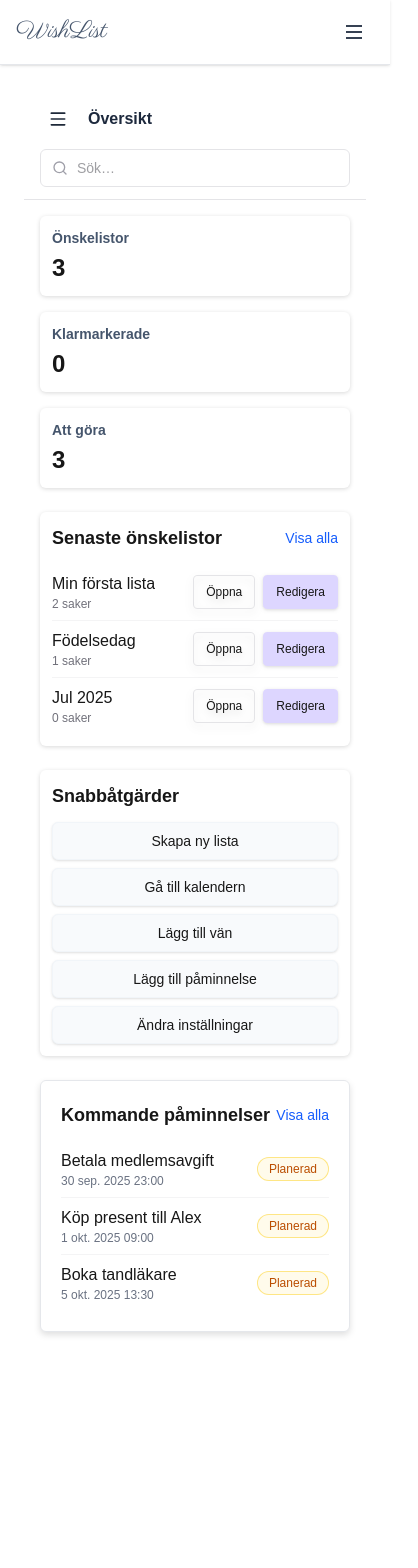
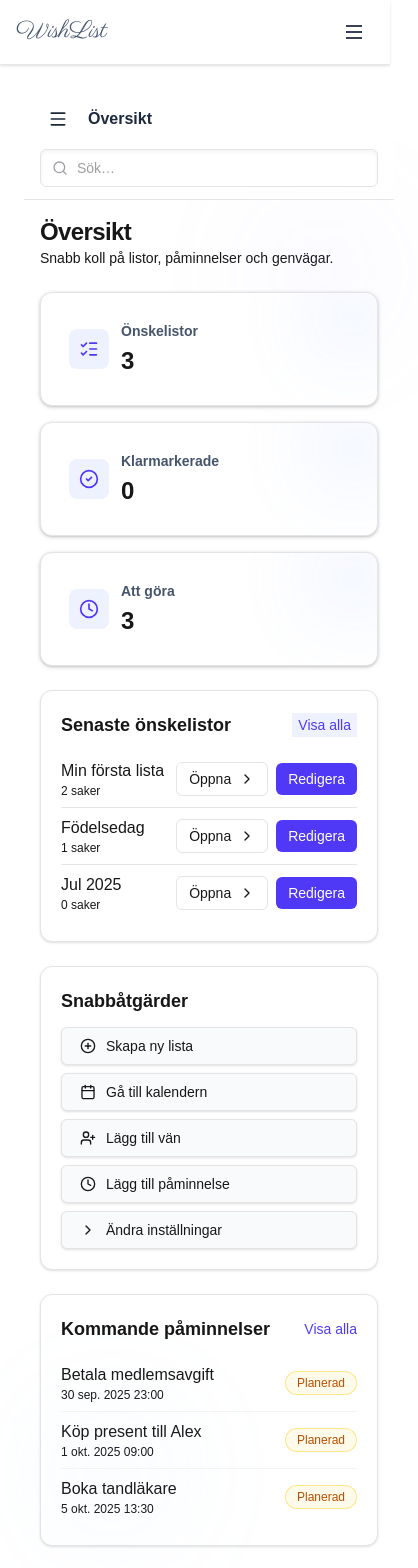
Before and after one commit to figge94/ny-wishlist, a Next.js app: page /dashboard in a window 390 px wide. Shown: the top 1568 px of the page, 418 px wide, since content can reach past the window. Before the commit the page ends 1372 px from the top, so only its background shows below. Built offline with nearby package versions, Linux system fonts and the light colour scheme.

Commit message:
gjort en tidslinje på nyheter-sidan

```diff
--- a/src/app/(auth)/login/page.tsx
+++ b/src/app/(auth)/login/page.tsx
@@ -36,7 +36,7 @@ export default function LoginPage() {
   }
 
   return (
-    <main className="min-h-screen grid place-items-center px-4 py-12">
+    <main className="grid place-items-center px-4 py-12">
       <div className="w-full max-w-md bg-white rounded-2xl drop-shadow-sm p-8">
         <h1
           className={`text-3xl text-slate-600 text-center ${parisienne.className}`}>
--- a/src/app/dashboard/layout.tsx
+++ b/src/app/dashboard/layout.tsx
@@ -61,7 +61,7 @@ export default async function Layout({
               <Search className="pointer-events-none absolute left-3 top-1/2 -translate-y-1/2 h-4 w-4 text-zinc-400" />
               <input
                 placeholder="Sök…"
-                className="w-full border border-zinc-200 rounded-md pl-9 pr-3 py-2 text-sm bg-white text-zinc-700 focus:outline-none focus:ring-2 focus:ring-slate-600"
+                className="w-full border border-zinc-200 rounded-md pl-9 pr-3 py-2 text-sm inset-shadow-sm bg-white text-zinc-700 focus:outline-none focus:ring-2 focus:ring-slate-600"
               />
             </div>
           </div>
--- a/src/app/dashboard/page.tsx
+++ b/src/app/dashboard/page.tsx
@@ -2,7 +2,15 @@
 import Link from "next/link";
 import { api } from "@/lib";
 import { Card, CardTitle, CardValue } from "@/components/card";
-import { PlusCircle, Calendar, UserPlus } from "lucide-react";
+import {
+  PlusCircle,
+  Calendar,
+  UserPlus,
+  ChevronRight,
+  ListChecks,
+  CheckCircle2,
+  Clock
+} from "lucide-react";
 
 function fmt(d: string) {
   return new Date(d).toLocaleString("sv-SE", {
@@ -13,6 +21,36 @@ function fmt(d: string) {
     minute: "2-digit"
   });
 }
+
+// Lokala stil-konstanter (fortfarande 100% Tailwind)
+const S = {
+  decoTop:
+    "pointer-events-none absolute -top-10 -right-10 h-48 w-48 rounded-full blur-3xl opacity-25 " +
+    "[background:radial-gradient(60%_60%_at_50%_50%,rgba(167,139,250,.65)_0%,rgba(167,139,250,0)_70%)]",
+  decoBtm:
+    "pointer-events-none absolute -bottom-10 -left-10 h-56 w-56 rounded-full blur-3xl opacity-20 " +
+    "[background:radial-gradient(60%_60%_at_50%_50%,rgba(147,197,253,.6)_0%,rgba(147,197,253,0)_70%)]",
+
+  card: "rounded-xl border border-zinc-200 dark:border-zinc-800 bg-white dark:bg-zinc-900 shadow-sm transition",
+  cardHover: "hover:shadow-md",
+  cardP: "p-5",
+
+  btn:
+    "inline-flex items-center gap-2 rounded-md px-3 py-1.5 text-sm transition " +
+    "focus-visible:outline-none focus-visible:ring-2 focus-visible:ring-indigo-600 active:scale-95",
+  btnPrimary: "bg-indigo-600 text-white hover:bg-indigo-500",
+  btnOutline:
+    "border border-zinc-200 dark:border-zinc-700 bg-white dark:bg-zinc-900 hover:bg-zinc-50 dark:hover:bg-zinc-800",
+
+  badge: "rounded-full px-3 py-1 text-xs ring-1 ring-inset",
+  badgeGreen:
+    "bg-green-50 text-green-700 ring-green-200 dark:bg-green-900/20 dark:text-green-300 dark:ring-green-800",
+  badgeAmber:
+    "bg-amber-50 text-amber-700 ring-amber-200 dark:bg-amber-900/20 dark:text-amber-300 dark:ring-amber-800",
+
+  listRow: "py-2 flex items-center justify-between gap-3",
+  listMeta: "text-xs text-muted-foreground"
+};
 
 export default function DashboardPage() {
   // Data
@@ -29,49 +67,68 @@ export default function DashboardPage() {
   const todoCount = allItems.length - doneCount;
 
   const stats = [
-    { label: "Önskelistor", value: lists.length },
-    { label: "Klarmarkerade", value: doneCount },
-    { label: "Att göra", value: todoCount }
+    { label: "Önskelistor", value: lists.length, Icon: ListChecks },
+    { label: "Klarmarkerade", value: doneCount, Icon: CheckCircle2 },
+    { label: "Att göra", value: todoCount, Icon: Clock }
   ];
 
-  // “Senaste” listor = topp 3 i fakeDB
   const recentLists = lists.slice(0, 3);
 
   return (
+    <div className="relative">
+      {/* Dekorativa gradienter */}
+      <div aria-hidden className={S.decoTop} />
+      <div aria-hidden className={S.decoBtm} />
+
+      {/* Header */}
+      <header className="mb-6">
+        <h1 className="text-2xl font-bold tracking-tight">Översikt</h1>
+        <p className="text-sm text-muted-foreground">
+          Snabb koll på listor, påminnelser och genvägar.
+        </p>
+      </header>
+
       <div className="grid gap-6">
-      {/* Stat-kort */}
+        {/* Stats */}
         <section aria-labelledby="stats" className="grid gap-4 lg:grid-cols-3">
           <h2 id="stats" className="sr-only">
             Statistik
           </h2>
-        {stats.map((s) => (
-          <Card key={s.label} className="overflow-hidden">
-            <CardTitle>{s.label}</CardTitle>
-            <CardValue>{s.value}</CardValue>
+          {stats.map(({ label, value, Icon }) => (
+            <Card
+              key={label}
+              className={`${S.card} ${S.cardHover} overflow-hidden`}>
+              <div className="absolute -right-6 -top-6 h-24 w-24 rounded-full opacity-10 blur-2xl bg-gradient-to-br from-indigo-400 to-blue-400" />
+              <div className="flex items-center gap-3 p-4">
+                <div className="grid h-10 w-10 place-items-center rounded-lg bg-indigo-50 dark:bg-indigo-900/30">
+                  <Icon className="h-5 w-5 text-indigo-600 dark:text-indigo-300" />
+                </div>
+                <div>
+                  <CardTitle>{label}</CardTitle>
+                  <CardValue>{value}</CardValue>
+                </div>
+              </div>
             </Card>
           ))}
         </section>
 
-      {/* Två kolumner: senaste + snabbåtgärder */}
-      <section aria-labelledby="latest" className="grid gap-6 lg:grid-cols-3">
-        <Card className="lg:col-span-2">
+        {/* Senaste + snabbåtgärder */}
+        <section className="grid gap-6 lg:grid-cols-3">
+          {/* Senaste */}
+          <div className={`${S.card} ${S.cardP} lg:col-span-2`}>
             <header className="mb-3 flex items-center justify-between">
-            <h2 id="latest" className="text-lg font-semibold">
-              Senaste önskelistor
-            </h2>
+              <h2 className="text-lg font-semibold">Senaste önskelistor</h2>
               <Link
                 href="/dashboard/wishlists"
-              className="text-sm text-blue-600 hover:underline underline-offset-4">
+                className="text-sm bg-indigo-50 py-0.5 px-1.5 text-indigo-600 hover:underline underline-offset-4">
                 Visa alla
               </Link>
             </header>
 
             {recentLists.length ? (
-            <ul className="divide-y divide-zinc-100">
+              <ul className="divide-y divide-zinc-200 dark:divide-zinc-800">
                 {recentLists.map((l) => (
-                <li
-                  key={l.id}
-                  className="py-2 flex items-center justify-between gap-3">
+                  <li key={l.id} className={S.listRow}>
                     <div className="min-w-0">
                       <Link
                         href={`/wishlist/${l.id}`}
@@ -79,19 +136,17 @@ export default function DashboardPage() {
                         title={l.name}>
                         {l.name}
                       </Link>
-                    <div className="text-xs text-zinc-500">
-                      {l.items.length} saker
-                    </div>
+                      <div className={S.listMeta}>{l.items.length} saker</div>
                     </div>
                     <div className="flex items-center gap-2">
                       <Link
                         href={`/wishlist/${l.id}`}
-                      className="rounded-sm border border-zinc-200 drop-shadow-lg px-3 py-2 text-xs hover:bg-gray-50 focus-visible:outline-none focus-visible:ring-2 focus-visible:ring-slate-600 active:scale-95">
-                      Öppna
+                        className={`${S.btn} ${S.btnOutline}`}>
+                        Öppna <ChevronRight className="h-4 w-4" />
                       </Link>
                       <Link
                         href={`/wishlist/${l.id}/edit`}
-                      className="rounded-sm bg-violet-200 border border-violet-200 drop-shadow px-3 py-2   text-xs hover:bg-violet-100 focus-visible:outline-none focus-visible:ring-2 focus-visible:ring-slate-600 active:scale-95">
+                        className={`${S.btn} ${S.btnPrimary}`}>
                         Redigera
                       </Link>
                     </div>
@@ -99,96 +154,113 @@ export default function DashboardPage() {
                 ))}
               </ul>
             ) : (
-            <div className="rounded-md border border-dashed p-6 text-center">
-              <p className="text-gray-600">Inga listor ännu.</p>
+              <div className="rounded-md border border-dashed p-8 text-center">
+                <div className="mx-auto mb-3 h-14 w-14 rounded-full grid place-items-center bg-indigo-50 dark:bg-indigo-900/30">
+                  <ListChecks className="h-6 w-6 text-indigo-600 dark:text-indigo-300" />
+                </div>
+                <p className="text-muted-foreground">Inga listor ännu.</p>
                 <Link
                   href="/wishlist/new"
-                className="mt-3 inline-flex items-center rounded-md bg-blue-600 px-3 py-1.5 text-sm text-white hover:bg-blue-700 focus-visible:outline-none focus-visible:ring-2 focus-visible:ring-blue-600">
+                  className={`mt-3 ${S.btn} ${S.btnPrimary}`}>
+                  <PlusCircle className="h-4 w-4" />
                   Skapa din första lista
                 </Link>
               </div>
             )}
-        </Card>
+          </div>
 
-        <Card aria-labelledby="quick">
-          <h2 id="quick" className="text-lg font-semibold mb-3">
-            Snabbåtgärder
-          </h2>
+          {/* Snabbåtgärder */}
+          <div className={`${S.card} ${S.cardP}`}>
+            <h2 className="text-lg font-semibold mb-3">Snabbåtgärder</h2>
             <div className="grid gap-2">
-            <Link
+              <QuickLink
                 href="/wishlist/new"
-              className="rounded-md border border-slate-100 bg-slate-50 shadow-sm px-4 py-2 text-sm hover:bg-slate-100 hover:drop-shadow-lg transition focus-visible:outline-2  focus-visible:ring-2 focus-visible:ring-slate-600 text-center">
+                icon={<PlusCircle className="h-4 w-4" />}>
                 Skapa ny lista
-            </Link>
-            <Link
+              </QuickLink>
+              <QuickLink
                 href="/calendar"
-              className="rounded-md border border-slate-100 bg-slate-50 shadow-sm px-4 py-2 text-sm hover:bg-slate-100 hover:drop-shadow-lg transition focus-visible:outline-2 focus-visible:ring-2 focus-visible:ring-slate-600 text-center">
+                icon={<Calendar className="h-4 w-4" />}>
                 Gå till kalendern
-            </Link>
-            <Link
+              </QuickLink>
+              <QuickLink
                 href="/dashboard/friends"
-              className="rounded-md border border-slate-100 bg-slate-50 shadow-sm px-4 py-2 text-sm hover:bg-slate-100 hover:drop-shadow-lg transition focus-visible:outline-2 focus-visible:ring-2 focus-visible:ring-slate-600 text-center">
+                icon={<UserPlus className="h-4 w-4" />}>
                 Lägg till vän
-            </Link>
-            <Link
+              </QuickLink>
+              <QuickLink
                 href="/dashboard/reminders"
-              className="rounded-md border border-slate-100 bg-slate-50 shadow-sm px-4 py-2 text-sm hover:bg-slate-100 hover:drop-shadow-lg transition focus-visible:outline-2 focus-visible:ring-2 focus-visible:ring-slate-600 text-center">
+                icon={<Clock className="h-4 w-4" />}>
                 Lägg till påminnelse
-            </Link>
-            <Link
+              </QuickLink>
+              <QuickLink
                 href="/dashboard/settings"
-              className="rounded-md border border-slate-100 bg-slate-50 shadow-sm px-4 py-2 text-sm hover:bg-slate-100 hover:drop-shadow-lg transition focus-visible:outline-2 focus-visible:ring-2 focus-visible:ring-slate-600 text-center">
+                icon={<ChevronRight className="h-4 w-4" />}>
                 Ändra inställningar
-            </Link>
+              </QuickLink>
             </div>
-        </Card>
+          </div>
         </section>
 
-      {/* Kommande påminnelser */}
-      <section
-        aria-labelledby="reminders"
-        className="rounded-md border border-gray-200 bg-white p-5 drop-shadow-md dark:border-gray-800 dark:bg-neutral-900">
+        {/* Påminnelser */}
+        <section aria-labelledby="reminders" className={`${S.card} ${S.cardP}`}>
           <header className="mb-3 flex items-center justify-between">
             <h2 id="reminders" className="text-lg font-semibold">
               Kommande påminnelser
             </h2>
             <Link
               href="/dashboard/reminders"
-            className="text-sm text-blue-600 hover:underline underline-offset-4">
+              className="text-sm text-indigo-600 hover:underline underline-offset-4">
               Visa alla
             </Link>
           </header>
 
           {reminders.length ? (
-          <ul className="divide-y divide-zinc-100">
+            <ul className="divide-y divide-zinc-100 dark:divide-zinc-800">
               {reminders.map((r) => (
-              <li
-                key={r.id}
-                className="py-2 flex items-center justify-between gap-3">
+                <li key={r.id} className={S.listRow}>
                   <div className="min-w-0">
                     <div className="font-medium truncate" title={r.title}>
                       {r.title}
                     </div>
-                  <div className="text-xs text-gray-500">{fmt(r.dueAt)}</div>
+                    <div className={S.listMeta}>{fmt(r.dueAt)}</div>
                   </div>
                   <span
-                  className={[
-                    "rounded-full px-3 py-1 text-xs ring-1 ring-inset",
-                    r.done
-                      ? "bg-green-50 text-green-700 ring-green-200"
-                      : "bg-amber-50 text-amber-700 ring-amber-200"
-                  ].join(" ")}>
+                    className={`${S.badge} ${
+                      r.done ? S.badgeGreen : S.badgeAmber
+                    }`}>
                     {r.done ? "Klar" : "Planerad"}
                   </span>
                 </li>
               ))}
             </ul>
           ) : (
-          <div className="rounded-md border border-dashed p-6 text-center text-gray-600">
+            <div className="rounded-md border border-dashed p-8 text-center text-muted-foreground">
               Inga påminnelser ännu.
             </div>
           )}
         </section>
       </div>
+    </div>
   );
 }
+
+function QuickLink({
+  href,
+  icon,
+  children
+}: {
+  href: string;
+  icon: React.ReactNode;
+  children: React.ReactNode;
+}) {
+  return (
+    <Link
+      href={href}
+      className="group inline-flex items-center justify-center gap-2 rounded-md border border-zinc-200 dark:border-zinc-800 bg-slate-50 dark:bg-zinc-900 shadow-sm px-4 py-2 text-sm hover:bg-slate-100 dark:hover:bg-zinc-800 hover:shadow-md transition focus-visible:outline-2 focus-visible:ring-2 focus-visible:ring-black/50 active:scale-95">
+      <span className="grid h-5 w-5 place-items-center">{icon}</span>
+      <span>{children}</span>
+      <ChevronRight className="ml-auto h-4 w-4 opacity-0 -translate-x-1 transition group-hover:opacity-100 group-hover:translate-x-0" />
+    </Link>
+  );
+}
--- a/src/lib/index.ts
+++ b/src/lib/index.ts
@@ -6,3 +6,4 @@ export * from "./data";
 export * from "./fakeDb";
 export * from "./id";
 export * from "./styles";
+export * from "./news";
--- a/tsconfig.json
+++ b/tsconfig.json
@@ -1,6 +1,7 @@
 {
   "compilerOptions": {
     "target": "esnext",
+    "useDefineForClassFields": true,
     "lib": ["dom", "dom.iterable", "esnext"],
     "allowJs": false,
     "skipLibCheck": true,
```
Also changed, not shown: src/app/dashboard/reminders/page.tsx (+7 -7 lines), src/app/news/page.tsx (+103 -18 lines), src/app/wishlist/[id]/not-found.tsx (+14 -4 lines), src/components/NewReminderForm.tsx (+5 -5 lines), tailwind.config.ts (added). Lines whose indentation alone changed are shown as unchanged.
